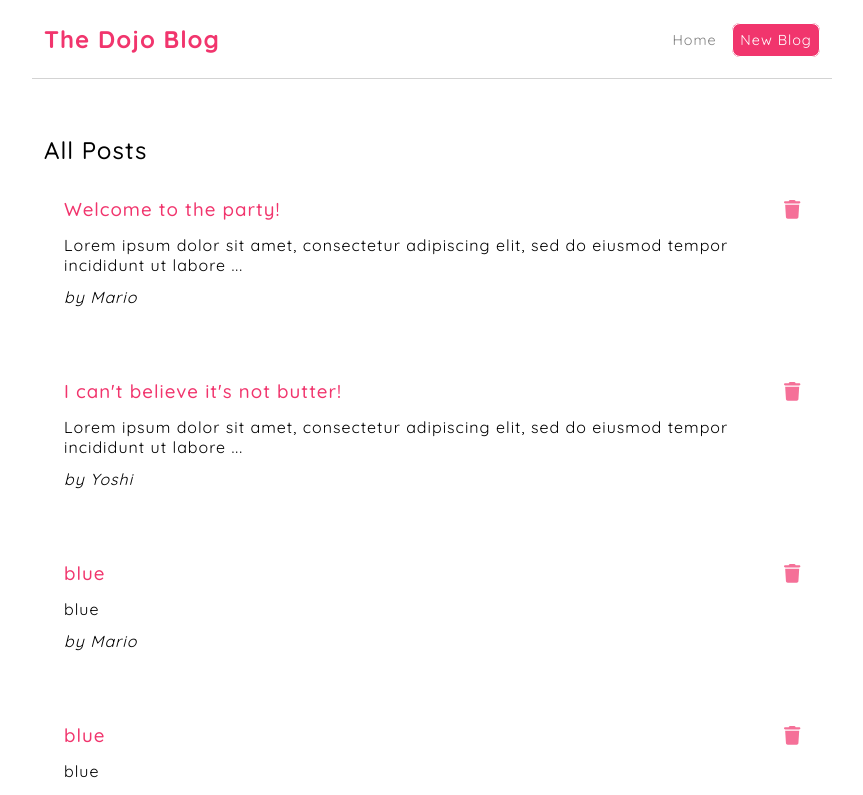
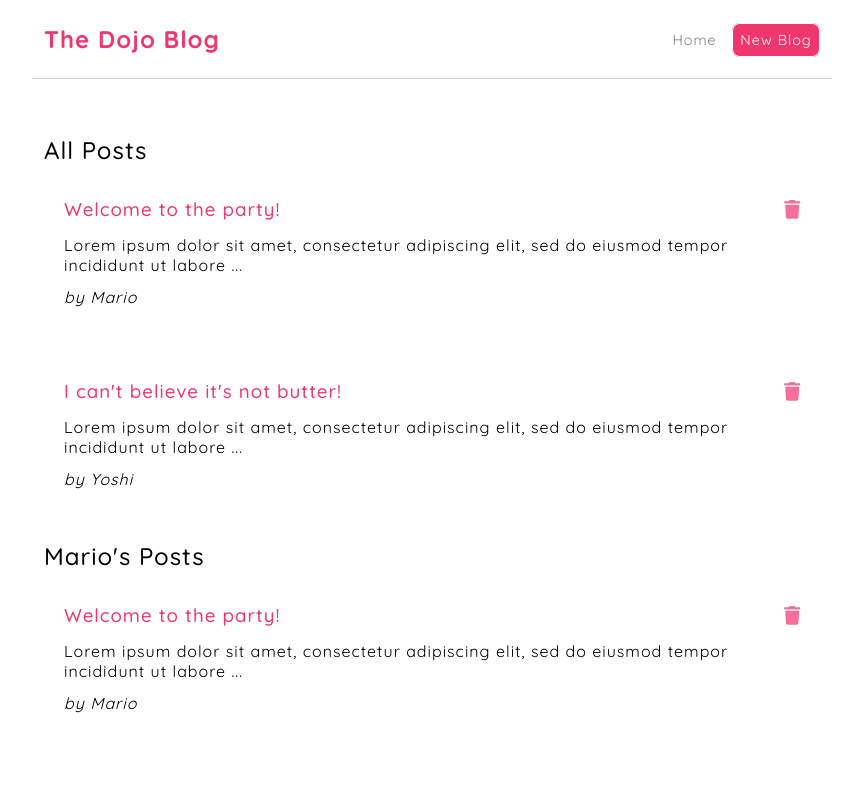
Before and after one commit to Ryhhill1998/dojo-blog-react, a React (Create React App) app: page / in a window 1280 px wide. Shown: the top 795 px of the page, without its empty margins (208-1071 px from the left). Built offline with nearby package versions, Linux system fonts and the light colour scheme; data requests are answered from the project's data file.

Commit message:
Made delete request work with json server and redux

```diff
--- a/data/db.json
+++ b/data/db.json
@@ -11,72 +11,6 @@
       "title": "I can't believe it's not butter!",
       "content": "Lorem ipsum dolor sit amet, consectetur adipiscing elit, sed do eiusmod tempor incididunt ut labore et dolore magna aliqua. Sed augue lacus viverra vitae. Scelerisque felis imperdiet proin fermentum leo. At volutpat diam ut venenatis tellus in metus vulputate eu. In aliquam sem fringilla ut morbi tincidunt augue. Dolor sit amet consectetur adipiscing. Mauris augue neque gravida in. Suspendisse faucibus interdum posuere lorem ipsum dolor sit. Erat pellentesque adipiscing commodo elit at imperdiet dui accumsan. Eros donec ac odio tempor orci dapibus ultrices. Vitae auctor eu augue ut lectus arcu bibendum at. Lorem ipsum dolor sit amet consectetur adipiscing. Cursus metus aliquam eleifend mi in nulla posuere. Ullamcorper velit sed ullamcorper morbi tincidunt ornare massa. Sit amet venenatis urna cursus eget nunc scelerisque.",
       "author": "Yoshi"
-    },
-    {
-      "title": "blue",
-      "content": "blue",
-      "author": "Mario",
-      "id": "XQ5LPV9"
-    },
-    {
-      "title": "blue",
-      "content": "blue",
-      "author": "Mario",
-      "id": "diIQQyh"
-    },
-    {
-      "title": "blue",
-      "content": "blue",
-      "author": "Mario",
-      "id": "BmyJP7_"
-    },
-    {
-      "title": "blue",
-      "content": "blue",
-      "author": "Mario",
-      "id": "0aybqTN"
-    },
-    {
-      "title": "blue",
-      "content": "blue",
-      "author": "Mario",
-      "id": "nls6a6v"
-    },
-    {
-      "title": "blue",
-      "content": "blue",
-      "author": "Mario",
-      "id": "CquPZKt"
-    },
-    {
-      "title": "blue",
-      "content": "blue",
-      "author": "Mario",
-      "id": "m_w380a"
-    },
-    {
-      "title": "blue",
-      "content": "blue",
-      "author": "Mario",
-      "id": "3Z4lZlf"
-    },
-    {
-      "title": "blue",
-      "content": "blue",
-      "author": "Mario",
-      "id": "uQiFTnM"
-    },
-    {
-      "title": "blue",
-      "content": "blue",
-      "author": "Mario",
-      "id": "KNKEu9K"
-    },
-    {
-      "title": "blue",
-      "content": "blue",
-      "author": "Mario",
-      "id": "WsGzE6F"
     }
   ]
 }
--- a/src/features/posts/postsSlice.js
+++ b/src/features/posts/postsSlice.js
@@ -21,6 +21,14 @@ export const addNewPost = createAsyncThunk("posts/addNewPost", async(post) => {
     });
 
     return await response.json();
+});
+
+export const deletePost = createAsyncThunk("posts/deletePost", async(id) => {
+    await fetch(POSTS_URL + "/" + id, {
+        method: "DELETE"
+    });
+
+    return id;
 });
 
 export const postsSlice = createSlice({
@@ -58,13 +66,14 @@ export const postsSlice = createSlice({
                 state.error = action.error.message;
             })
             .addCase(addNewPost.fulfilled, (state, action) => {
-                state.status = "success";
                 state.allPosts.push(action.payload);
+            })
+            .addCase(deletePost.fulfilled, (state, action) => {
+                console.log(action.payload)
+                state.allPosts = state.allPosts.filter(post => post.id !== action.payload);
             })
     }
 });
-
-export const {addPost, deletePost} = postsSlice.actions;
 
 export const selectAllPosts = state => state.posts.allPosts;
 export const getPostsStatus = state => state.posts.status;
```
